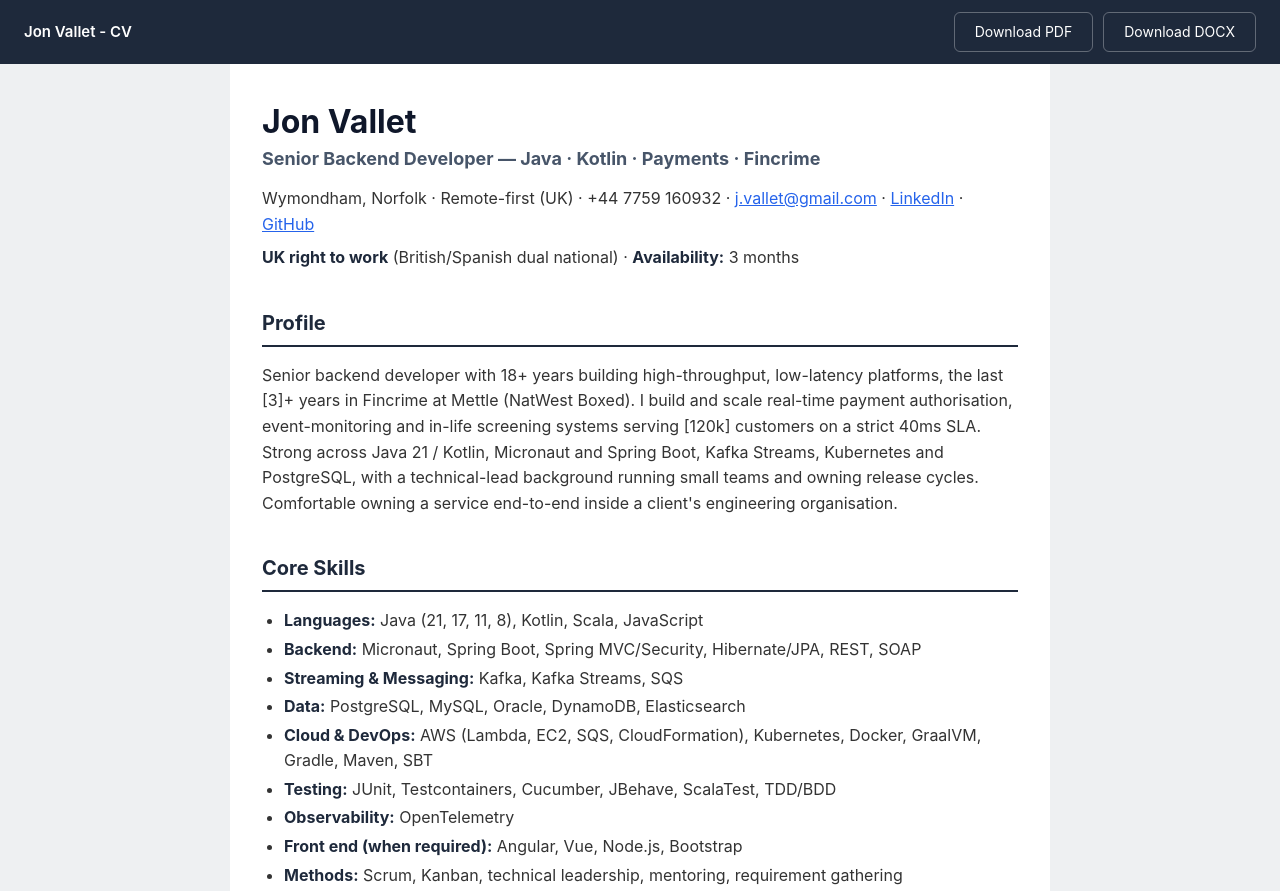
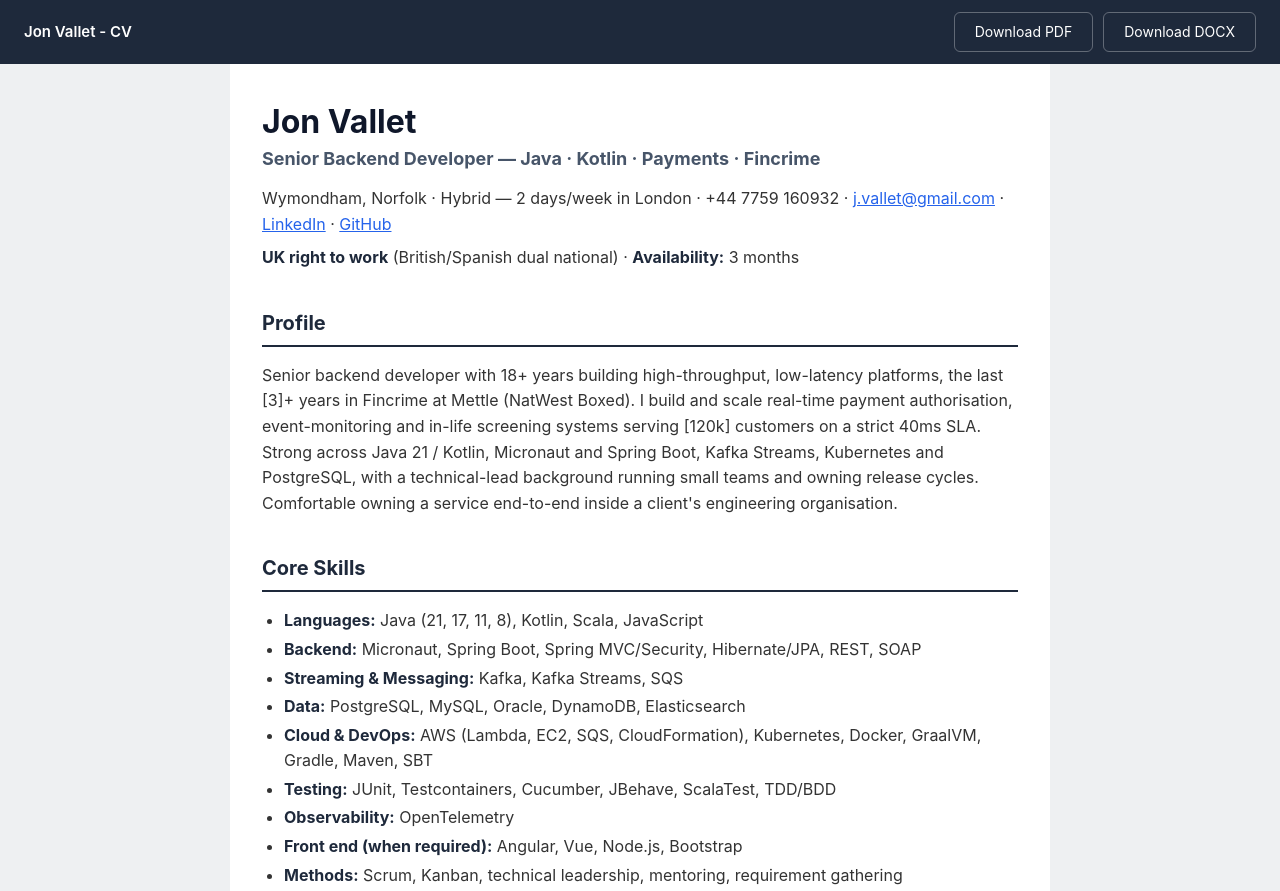
Before and after one commit to jonvallet/cv, a plain HTML site: page index.html in a window 1280 px wide. Shown: the top 891 px of the page. Drawn offline with Linux system fonts and the light colour scheme.

Commit message:
docs(CV): change location to hybrid, 2 days/week in London

```diff
--- a/index.html
+++ b/index.html
@@ -74,7 +74,7 @@
   <div class="cv-content">
 <h1>Jon Vallet</h1>
 <h3>Senior Backend Developer — Java · Kotlin · Payments · Fincrime</h3>
-<p>Wymondham, Norfolk · Remote-first (UK) · +44 7759 160932 · <a href="mailto:j.vallet@gmail.com">j.vallet@gmail.com</a> · <a href="https://uk.linkedin.com/in/jonvallet">LinkedIn</a> · <a href="https://github.com/jonvallet">GitHub</a></p>
+<p>Wymondham, Norfolk · Hybrid — 2 days/week in London · +44 7759 160932 · <a href="mailto:j.vallet@gmail.com">j.vallet@gmail.com</a> · <a href="https://uk.linkedin.com/in/jonvallet">LinkedIn</a> · <a href="https://github.com/jonvallet">GitHub</a></p>
 <p><strong>UK right to work</strong> (British/Spanish dual national) · <strong>Availability:</strong> 3 months</p>
 <h3>Profile</h3>
 <p>Senior backend developer with 18+ years building high-throughput, low-latency platforms, the last [3]+ years in Fincrime at Mettle (NatWest Boxed). I build and scale real-time payment authorisation, event-monitoring and in-life screening systems serving [120k] customers on a strict 40ms SLA. Strong across Java 21 / Kotlin, Micronaut and Spring Boot, Kafka Streams, Kubernetes and PostgreSQL, with a technical-lead background running small teams and owning release cycles. Comfortable owning a service end-to-end inside a client&#39;s engineering organisation.</p>
```
Also changed, not shown: 1 other file.
